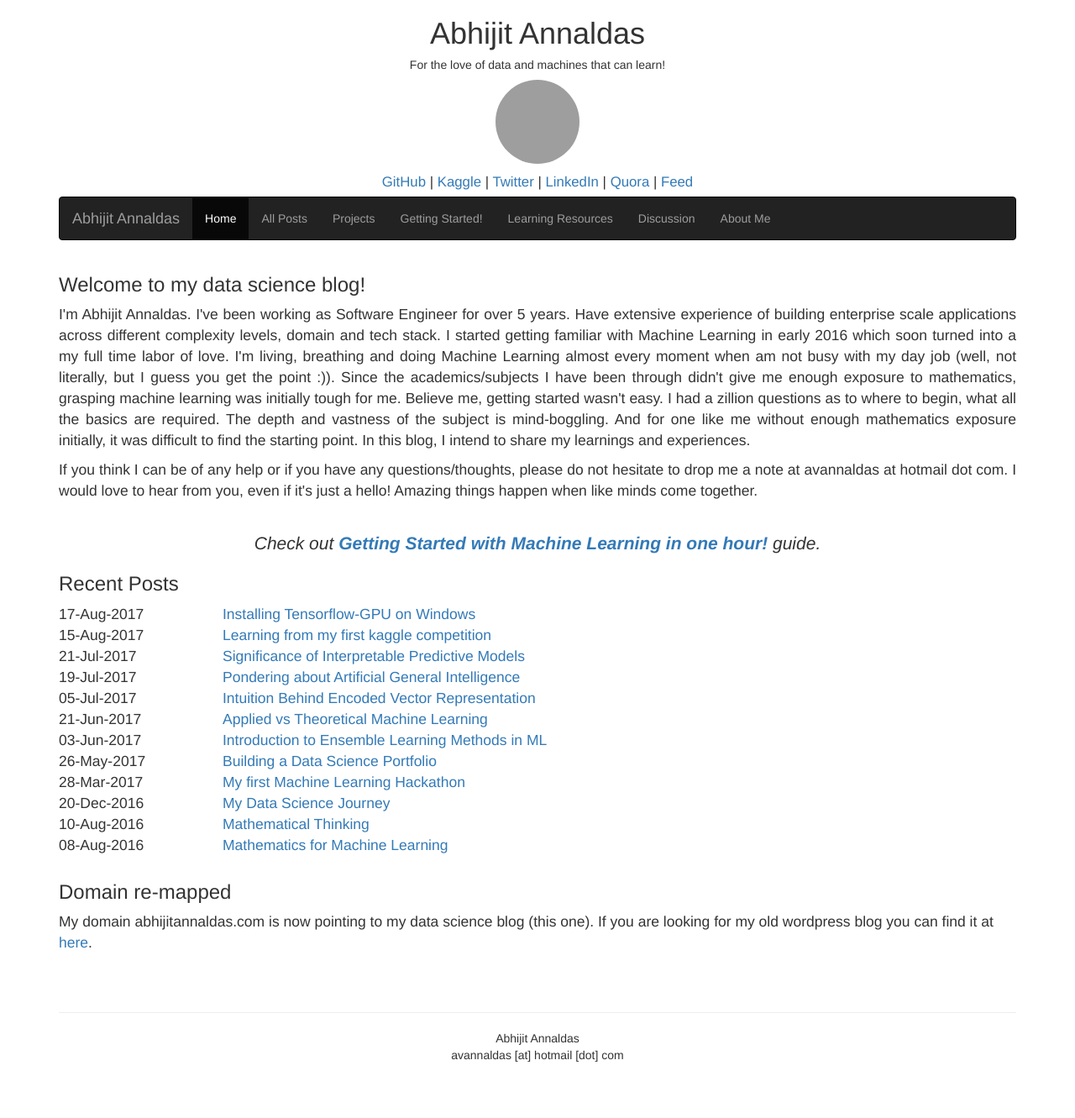
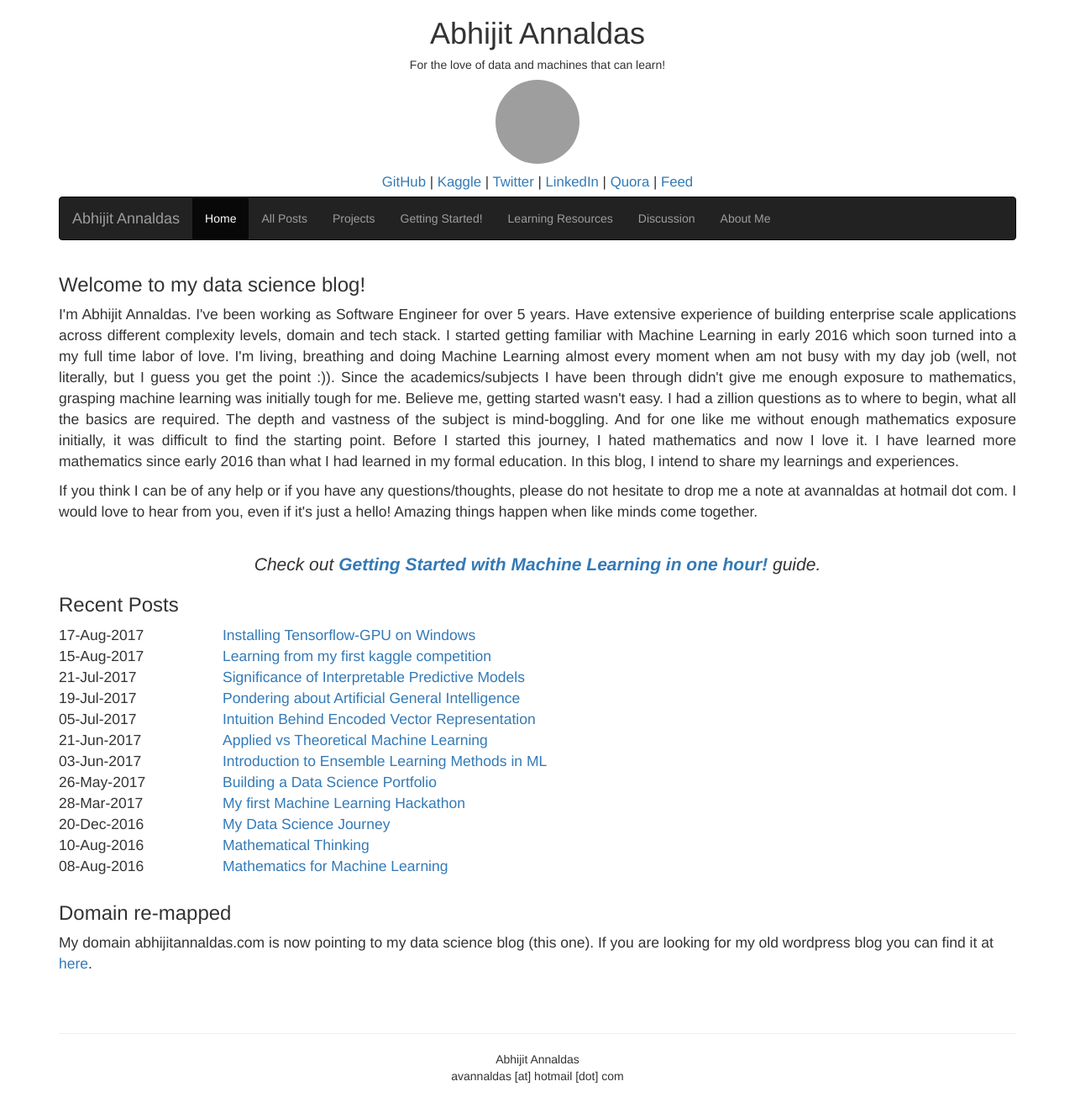
Before and after one commit to avannaldas/ml, a Jekyll site: the page built from index.html, in a window 1280 px wide. Shown: the whole page at 84% size. Built offline with Jekyll 4.4.1, drawn with Linux system fonts in a browser that asks for light colours; nearby versions of some CDN libraries; before the commit the page ends 1306 px from its top, so only the background shows below that; grey boxes are pictures that could not be loaded.

Commit message:
Update index.html

```diff
--- a/index.html
+++ b/index.html
@@ -5,7 +5,7 @@ layout: default
 <div class="row" style="text-align:justify;">
 	<div class="col-sm-12" style="text-align:justify;">
 		<h3>Welcome to my data science blog!</h3>
-		<p>I'm Abhijit Annaldas. I've been working as Software Engineer for over 5 years. Have extensive experience of building enterprise scale applications across different complexity levels, domain and tech stack. I started getting familiar with Machine Learning in early 2016 which soon turned into a my full time labor of love. I'm living, breathing and doing Machine Learning almost every moment when am not busy with my day job (well, not literally, but I guess you get the point :)). Since the academics/subjects I have been through didn't give me enough exposure to mathematics, grasping machine learning was initially tough for me. Believe me, getting started wasn't easy. I had a zillion questions as to where to begin, what all the basics are required. The depth and vastness of the subject is mind-boggling. And for one like me without enough mathematics exposure initially, it was difficult to find the starting point. In this blog, I intend to share my learnings and experiences.</p>
+		<p>I'm Abhijit Annaldas. I've been working as Software Engineer for over 5 years. Have extensive experience of building enterprise scale applications across different complexity levels, domain and tech stack. I started getting familiar with Machine Learning in early 2016 which soon turned into a my full time labor of love. I'm living, breathing and doing Machine Learning almost every moment when am not busy with my day job (well, not literally, but I guess you get the point :)). Since the academics/subjects I have been through didn't give me enough exposure to mathematics, grasping machine learning was initially tough for me. Believe me, getting started wasn't easy. I had a zillion questions as to where to begin, what all the basics are required. The depth and vastness of the subject is mind-boggling. And for one like me without enough mathematics exposure initially, it was difficult to find the starting point. Before I started this journey, I hated mathematics and now I love it. I have learned more mathematics since early 2016 than what I had learned in my formal education. In this blog, I intend to share my learnings and experiences.</p>
 		<p>If you think I can be of any help or if you have any questions/thoughts, please do not hesitate to drop me a note at avannaldas at hotmail dot com. I would love to hear from you, even if it's just a hello! Amazing things happen when like minds come together.</p>
 	</div>
 </div>
```
